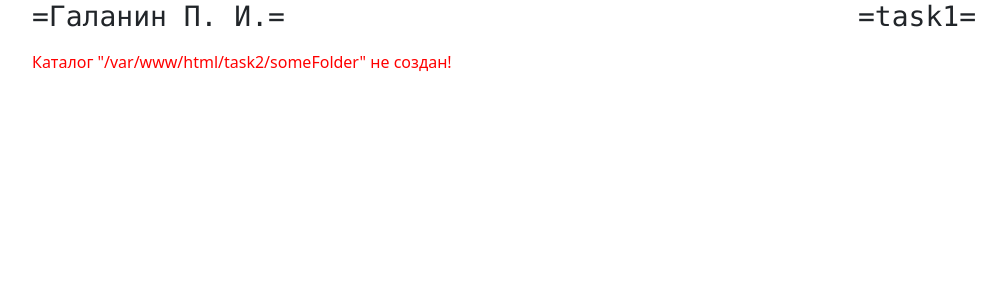
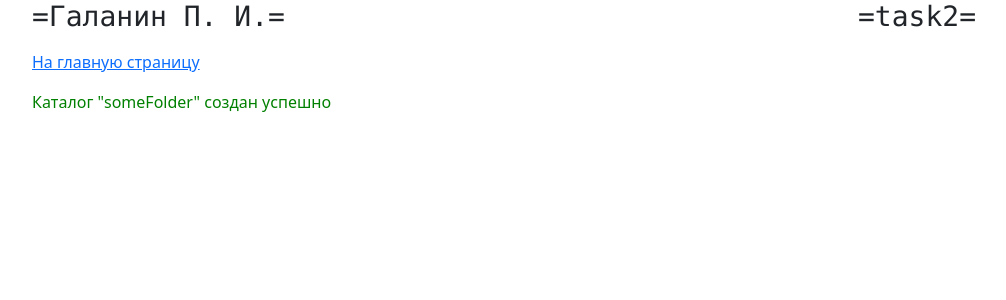
Before and after one commit to BrSTU-PO4-190333/5sem_WT, a PHP site: page /task2/index.php in a window 1280 px wide. Shown: the top 300 px of the page, without its empty margins (50-1056 px from the left). Run offline with PHP 8.4, Linux system fonts and the light colour scheme.

Commit message:
lab5/Galanin_Pavel : Updated task2

```diff
--- a/gpi_wt_lab5/lamp/var/www/html/task2/index.php
+++ b/gpi_wt_lab5/lamp/var/www/html/task2/index.php
@@ -24,6 +24,10 @@
 ?>
 
 <div class="container">
-    <?php printf("<h2><pre>%-32s %32s</pre></h2>", "=Галанин П. И.=", "=task1="); ?>
-    <?php gpi_mkdir("/var/www/html/task2/someFolder"); ?>
+    <?php printf("<h2><pre>%-32s %32s</pre></h2>", "=Галанин П. И.=", "=task2="); ?>
+    <p><a href="/">На главную страницу</a></p>
+    <?php
+        //gpi_mkdir("/var/www/html/task2/someFolder");
+        gpi_mkdir("someFolder");
+    ?>
 </div>
```
